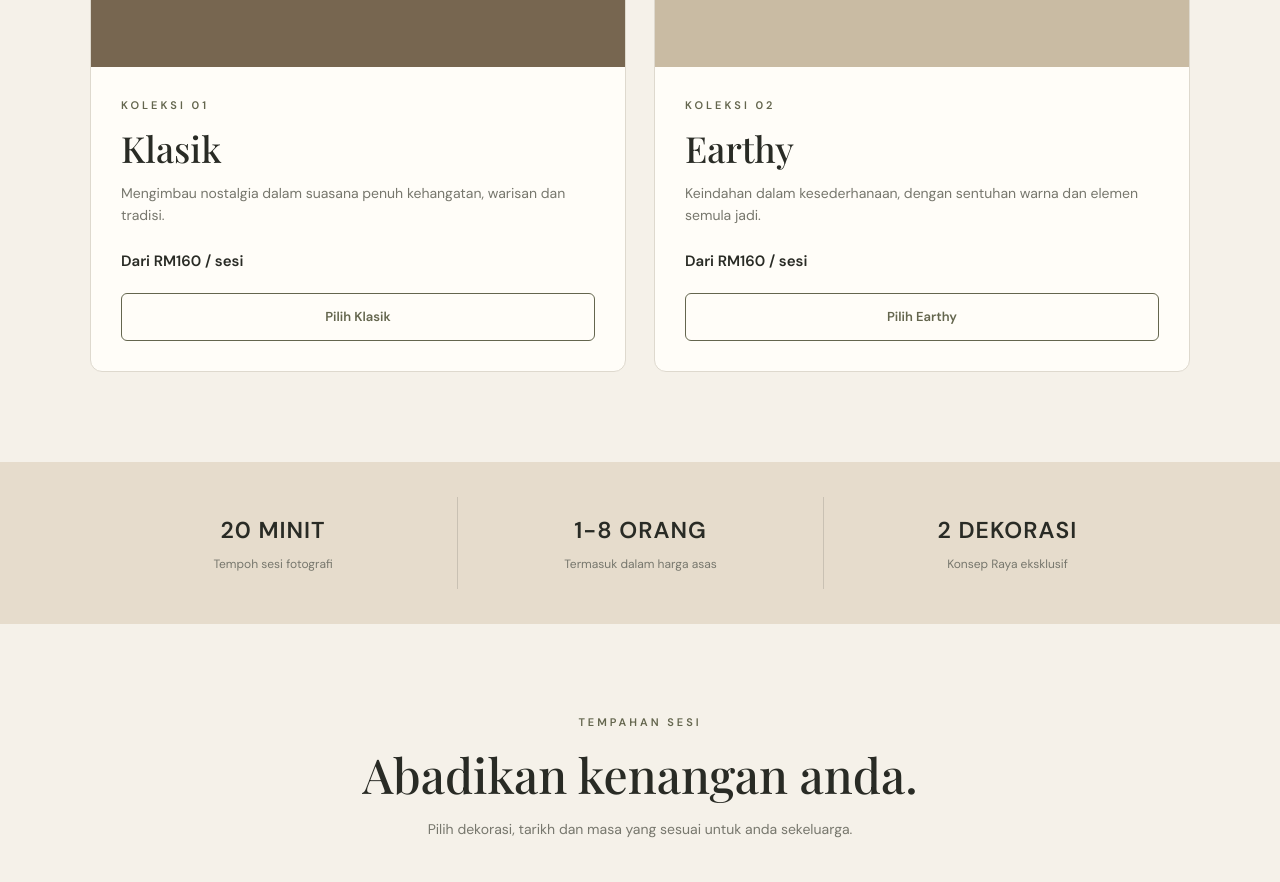
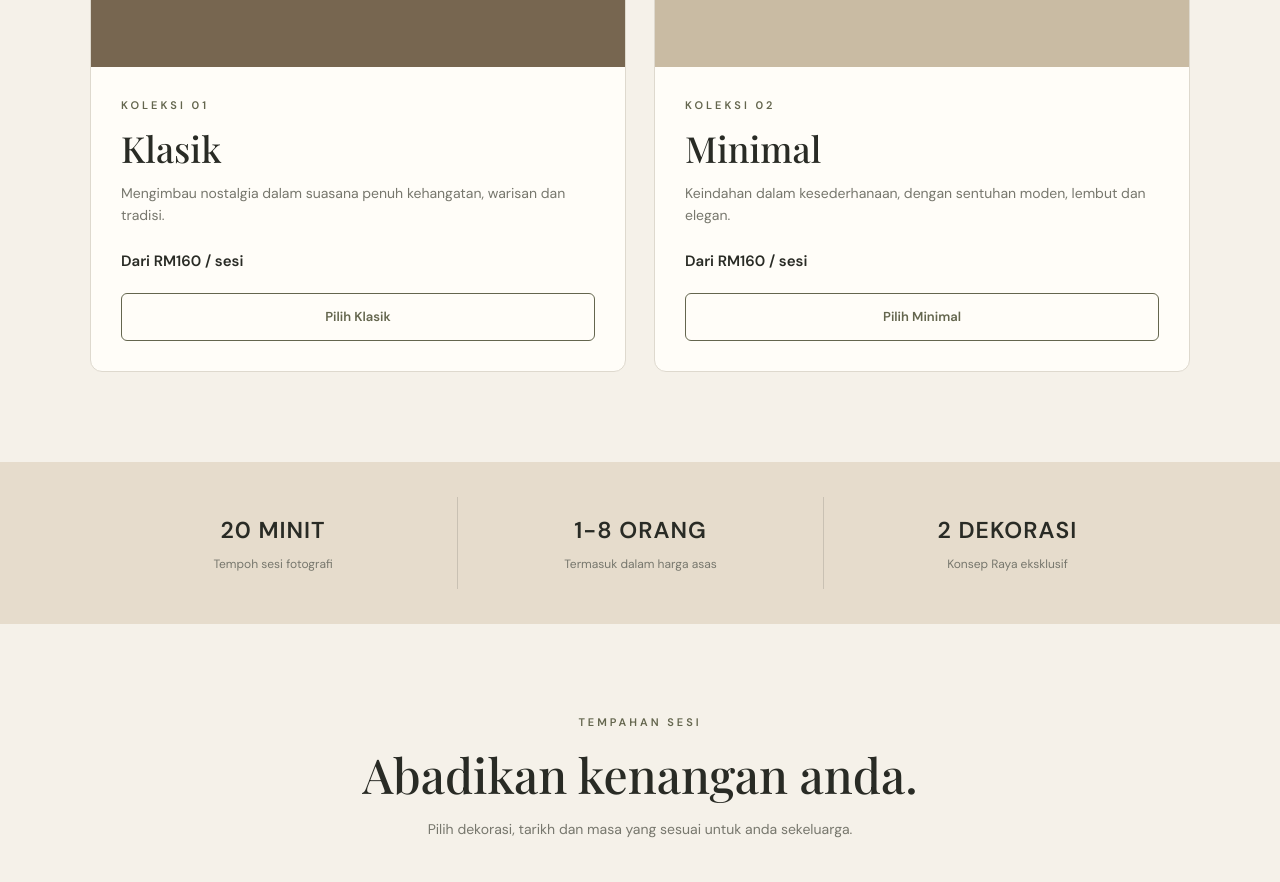
Before and after one commit to symbioticweddings/satwo-studio-booking, a plain HTML site: page index.html in a window 1280 px wide. Shown: the part 1300-2182 px from the top of the page. Drawn offline with nearby package versions, Linux system fonts and the light colour scheme.

Commit message:
Change decoration style from 'Earthy' to 'Minimal'

```diff
--- a/index.html
+++ b/index.html
@@ -63,13 +63,13 @@
                 </div>
                 <div class="deco-content">
                     <span class="eyebrow">KOLEKSI 02</span>
-                    <h3>Earthy</h3>
-                    <p>Keindahan dalam kesederhanaan,
-                    dengan sentuhan warna dan elemen semula jadi.</p>
+                   <h3>Minimal</h3>
+                   <p>Keindahan dalam kesederhanaan,
+dengan sentuhan moden, lembut dan elegan.</p>
                     <span class="price">Dari RM160 / sesi</span>
                     <button type="button" class="select-button"
-                    data-deco="Earthy">
-                        Pilih Earthy
+                    data-deco="Minimal">
+    Pilih Minimal
                     </button>
                 </div>
             </article>
@@ -110,7 +110,7 @@
                     <select id="deco">
                         <option value="">Pilih dekorasi</option>
                         <option value="Klasik">Klasik</option>
-                        <option value="Earthy">Earthy</option>
+                        <option value="Minimal">Minimal</option>
                     </select>
                 </div>
 
```
